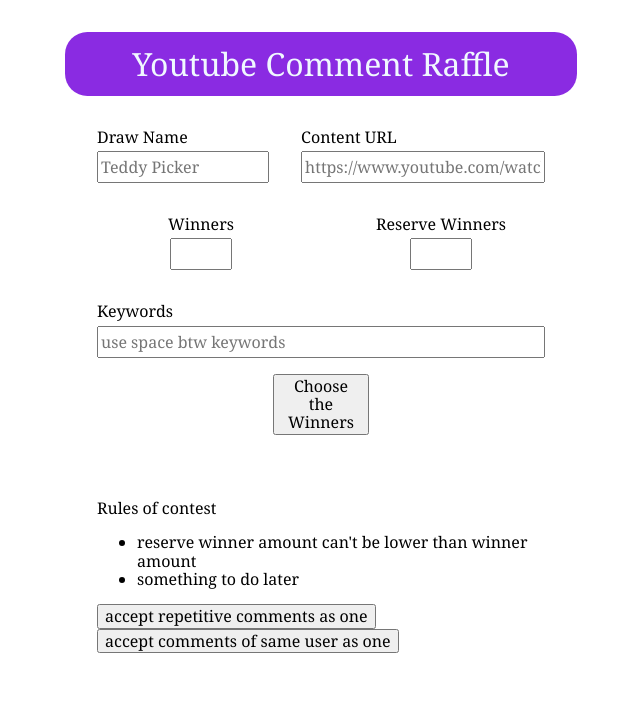
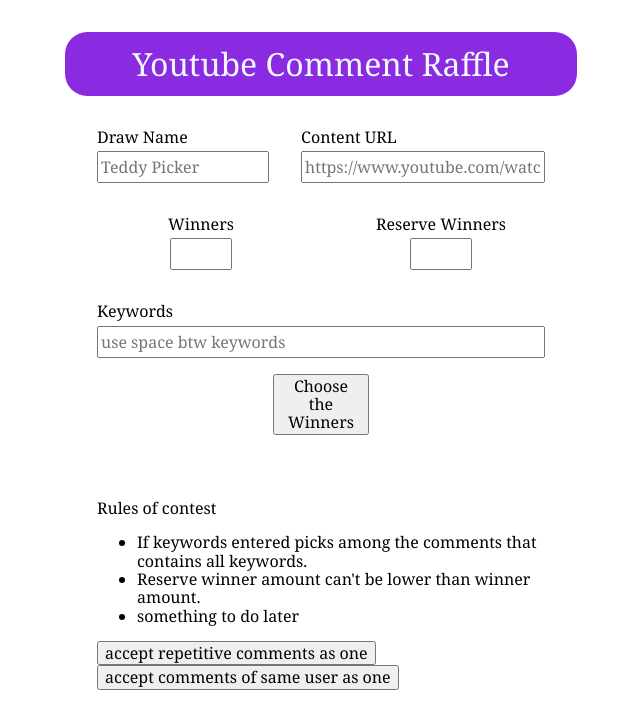
Before and after one commit to wspawned/youtube-giveaway-react, a React (Create React App) app: page / in a window 1280 px wide. Shown: the top 728 px of the page, without its empty margins (319-959 px from the left). Built offline with nearby package versions, Linux system fonts and the light colour scheme.

Commit message:
rules added

```diff
--- a/src/App.js
+++ b/src/App.js
@@ -1,6 +1,6 @@
 import { useState } from "react";
 
-const API_KEY = "***";
+const API_KEY = "";
 const API_URL = "https://youtube.googleapis.com/youtube/v3/commentThreads?part=snippet";
 
 const App = () => {
@@ -209,7 +209,8 @@
         <div className="rules">
           <p> Rules of contest </p>
           <ul>
-            <li>reserve winner amount can't be lower than winner amount</li>
+            <li>If keywords entered picks among the comments that contains all keywords. </li>
+            <li>Reserve winner amount can't be lower than winner amount. </li>
             <li>something to do later</li>
           </ul>
 
```
